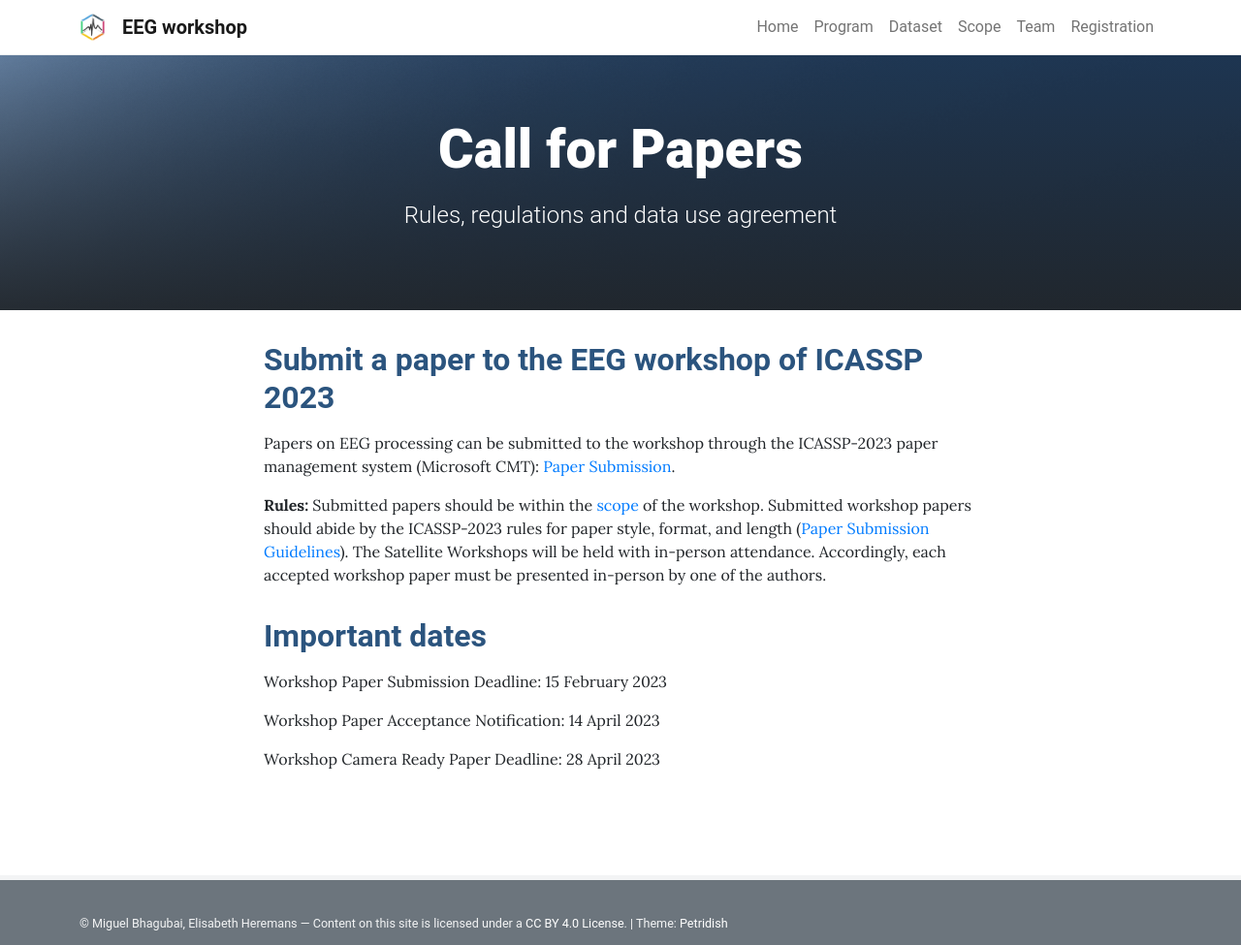
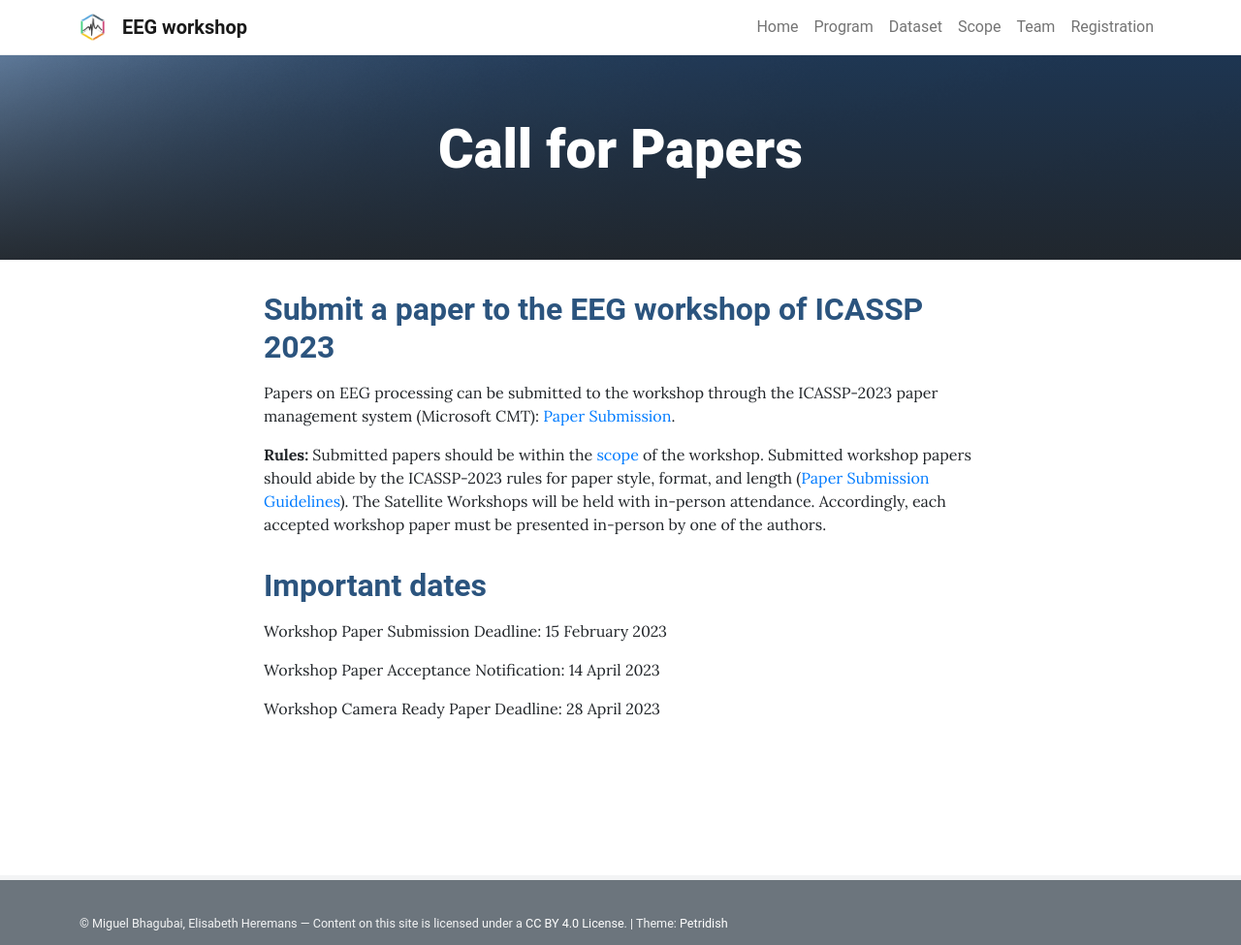
Before and after one commit to biomedepi/eegworkshop, a Jekyll site: the page built from pages/call.md, in a window 1280 px wide. Shown: the whole page at 97% size. Built offline with Jekyll 4.4.1, drawn with Linux system fonts in a browser that asks for light colours.

Commit message:
Update and rename calls.md to call.md

```diff
--- a/pages/calls.md
+++ b/pages/call.md
@@ -1,6 +1,5 @@
 ---
 title: Call for Papers
-description: Rules, regulations and data use agreement
 background: /assets/theme/images/bckg.png
 permalink: /call/
 ---
```
